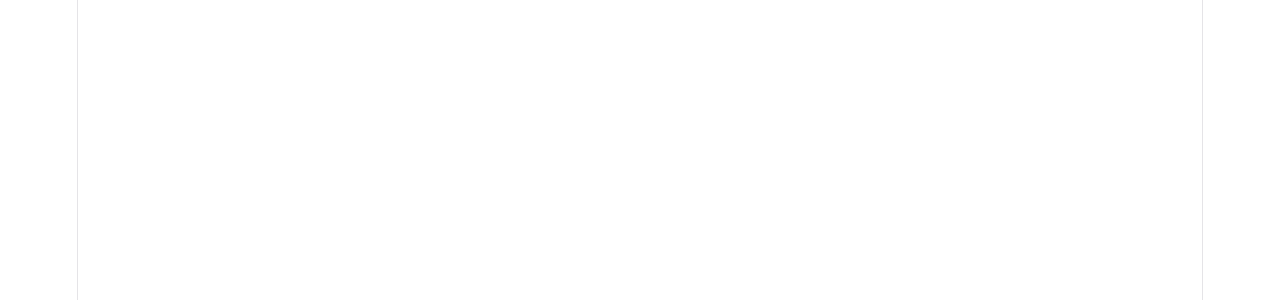
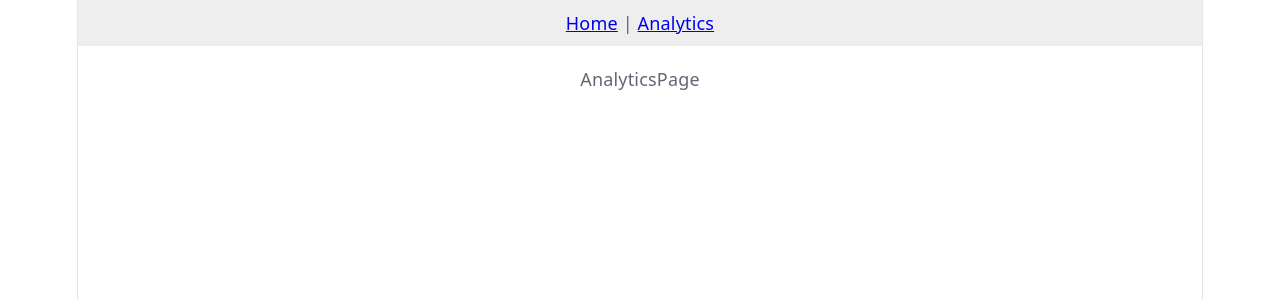
Before and after one commit to yunajoe/react-master-class-part2-inflearn, a React (Vite) app: page /test in a window 1280 px wide. Before the commit this address had no page. Shown: the top 300 px of the page. Built offline with nearby package versions, Linux system fonts and the light colour scheme.

Commit message:
createBrosweRouter 사용

```diff
--- a/src/App.jsx
+++ b/src/App.jsx
@@ -1,16 +1,8 @@
-import { Route, Routes } from "react-router";
 import "./App.css";
-import Dashboard from "./pages/Dashboard.jsx";
-import LoginPage from "./pages/LoginPage.jsx";
+import DataRouterLayout from "./pages/DataRouterLayout.tsx";
 
 function App() {
-  return (
-    <Routes>
-      {/* 기본 경로는 대시보드로, /login 경로는 로그인 페이지로 연결합니다. */}
-      <Route path="/" element={<Dashboard />} />
-      <Route path="/login" element={<LoginPage />} />
-    </Routes>
-  );
+  return <DataRouterLayout />;
 }
 
 export default App;
--- a/src/main.jsx
+++ b/src/main.jsx
@@ -1,13 +1,10 @@
 import { StrictMode } from "react";
 import { createRoot } from "react-dom/client";
-import { BrowserRouter } from "react-router";
 import App from "./App.jsx";
 import "./index.css";
 
 createRoot(document.getElementById("root")).render(
   <StrictMode>
-    <BrowserRouter>
-      <App />
-    </BrowserRouter>
+    <App />
   </StrictMode>,
 );
--- /dev/null
+++ b/src/pages/DataRouterLayout.tsx
@@ -0,0 +1,27 @@
+import { createBrowserRouter, RouterProvider } from "react-router";
+import AnalyticsPage from "./AnalyticsPage";
+import InventoryPage from "./InventoryPage";
+import Layout from "./Layout";
+
+const router = createBrowserRouter([
+  {
+    path: "/",
+    element: <Layout />,
+    children: [
+      {
+        index: true, // 메인 로비 (부모 주소로 들어왔을 때 기본 화면)
+        element: <InventoryPage />,
+      },
+      {
+        path: "test", // 건물 내부의 특정 사무실
+        element: <AnalyticsPage />,
+      },
+    ],
+  },
+]);
+
+function DataRouterLayout() {
+  return <RouterProvider router={router} />;
+}
+
+export default DataRouterLayout;
--- /dev/null
+++ b/src/pages/Layout.jsx
@@ -0,0 +1,16 @@
+import { Link, Outlet } from "react-router";
+
+function Layout() {
+  return (
+    <div>
+      <nav style={{ padding: "10px", background: "#eee" }}>
+        <Link to="/">Home</Link> | <Link to="/test">Analytics</Link>
+      </nav>
+      <div style={{ padding: "20px" }}>
+        <Outlet />
+      </div>
+    </div>
+  );
+}
+
+export default Layout;
```
